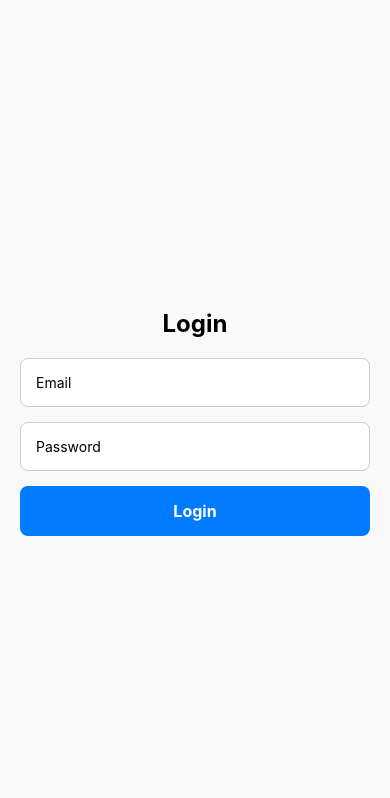
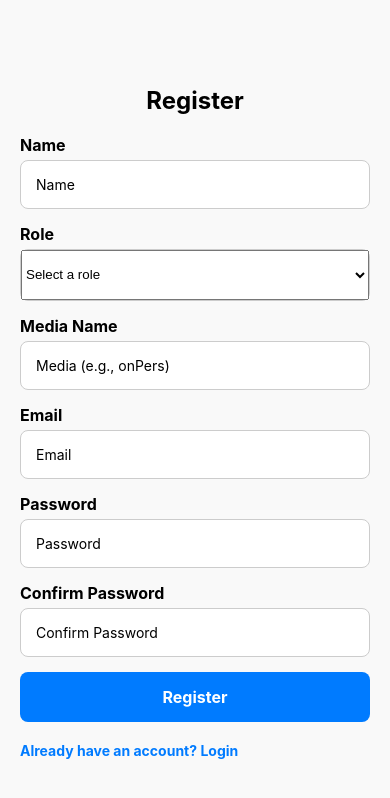
Before and after one commit to muhammadagiandi32/onPers-new, a React Native app: screen /RegisterScreen in a window 390 px wide. Before the commit this address had no page. Shown: the top 798 px of the page. Built offline with nearby package versions, Linux system fonts and the light colour scheme.

Commit message:
Feat, Update, Fixing

```diff
--- a/App.js
+++ b/App.js
@@ -13,6 +13,7 @@ import LoginScreen from "./screen/LoginScreen";
 import MessagesScreen from "./screen/MessagesScreen"; // Import MessagesScreen
 import ChatScreen from "./screen/ChatScreen"; // Import ChatScreen
 import CreateArticleScreen from "./screen/CreateArticleScreen";
+import RegisterScreen from "./screen/RegisterScreen";
 
 const Stack = createNativeStackNavigator();
 const Tab = createBottomTabNavigator();
@@ -75,7 +76,6 @@ function CreateArticleStack() {
         component={CreateArticleScreen}
         options={{ title: "Create", headerShown: false }}
       />
-
     </Stack.Navigator>
   );
 }
@@ -141,7 +141,7 @@ export default function App() {
             component={MessagesStack} // Gunakan MessagesStack
             options={{ headerShown: false }}
           />
-           <Tab.Screen
+          <Tab.Screen
             name="CreateArticle"
             component={CreateArticleStack} // Gunakan MessagesStack
             options={{ headerShown: false }}
@@ -160,6 +160,11 @@ export default function App() {
             children={() => <LoginScreen setIsLoggedIn={setIsLoggedIn} />}
             options={{ headerShown: false }}
           />
+          <Stack.Screen
+            name="RegisterScreen"
+            component={RegisterScreen}
+            options={{ headerShown: false }}
+          />
         </Stack.Navigator>
       )}
     </NavigationContainer>
--- a/app.json
+++ b/app.json
@@ -4,23 +4,32 @@
     "slug": "onPers-new",
     "version": "1.0.0",
     "orientation": "portrait",
-    "icon": "./assets/icon.png",
+    "icon": "./assets/icon-onpers.png",
     "userInterfaceStyle": "light",
     "splash": {
-      "image": "./assets/logo-onpers.png",
+      "image": "./assets/icon-onpers.png",
       "resizeMode": "contain",
       "backgroundColor": "#ffffff"
     },
     "newArchEnabled": true,
     "assetBundlePatterns": ["**/*"],
     "ios": {
-      "supportsTablet": true
+      "supportsTablet": true,
+      "infoPlist": {
+        "NSCameraUsageDescription": "This app requires access to the camera to take photos.",
+        "NSPhotoLibraryUsageDescription": "This app requires access to the photo library to select images."
+      }
     },
     "android": {
       "adaptiveIcon": {
-        "foregroundImage": "./assets/adaptive-icon.png",
+        "foregroundImage": "./assets/icon-onpers.png",
         "backgroundColor": "#ffffff"
       },
+      "permissions": [
+        "CAMERA",
+        "READ_EXTERNAL_STORAGE",
+        "WRITE_EXTERNAL_STORAGE"
+      ],
       "package": "com.muhagi32.onPersnew"
     },
     "web": {
--- a/package.json
+++ b/package.json
@@ -12,6 +12,7 @@
     "@expo/metro-runtime": "~4.0.0",
     "@expo/vector-icons": "^14.0.0",
     "@react-native-async-storage/async-storage": "1.23.1",
+    "@react-native-picker/picker": "^2.11.0",
     "@react-navigation/bottom-tabs": "^6.5.20",
     "@react-navigation/native": "^6.1.17",
     "@react-navigation/native-stack": "^6.9.26",
@@ -28,11 +29,13 @@
     "react-native-render-html": "^6.3.4",
     "react-native-safe-area-context": "4.12.0",
     "react-native-screens": "~4.4.0",
+    "react-native-select-dropdown": "^4.0.1",
     "react-native-video": "^6.9.0",
     "react-native-web": "~0.19.6",
     "react-native-webview": "^13.12.5",
     "twrnc": "^4.2.0",
-    "typescript": "5.4.5"
+    "typescript": "5.4.5",
+    "expo-document-picker": "~13.0.2"
   },
   "devDependencies": {
     "@babel/core": "^7.20.0"
--- a/screen/CreateArticleScreen.js
+++ b/screen/CreateArticleScreen.js
@@ -1,62 +1,199 @@
-import React from "react";
-import { StyleSheet, View, Text, TextInput, TouchableOpacity, ScrollView, SafeAreaView } from "react-native";
+import React, { useState, useEffect } from "react";
+import {
+  StyleSheet,
+  View,
+  Text,
+  TextInput,
+  TouchableOpacity,
+  ScrollView,
+  SafeAreaView,
+  Alert,
+  ActivityIndicator,
+  Image,
+} from "react-native";
+import AsyncStorage from "@react-native-async-storage/async-storage";
+import * as DocumentPicker from "expo-document-picker";
+import api from "../src/utils/api"; // Import API instance
+import { Picker } from "@react-native-picker/picker"; // Import Picker
 
 const CreateArticleScreen = () => {
+  const [title, setTitle] = useState("");
+  const [content, setContent] = useState("");
+  const [image, setImage] = useState(null);
+  const [category, setCategory] = useState("");
+  const [categories, setCategories] = useState([]);
+  const [loading, setLoading] = useState(false);
+
+  // Fetch daftar kategori dari server
+  useEffect(() => {
+    const fetchCategories = async () => {
+      try {
+        const response = await api.get("/category-name"); // Ganti endpoint sesuai backend Anda
+        if (response.data.success) {
+          setCategories(response.data.data);
+        } else {
+          Alert.alert("Error", "Failed to fetch categories.");
+        }
+      } catch (error) {
+        console.error("Error fetching categories:", error);
+        Alert.alert("Error", "An error occurred while fetching categories.");
+      }
+    };
+
+    fetchCategories();
+  }, []);
+
+  const handleFilePicker = async () => {
+    try {
+      const result = await DocumentPicker.getDocumentAsync({
+        type: "image/*",
+      });
+
+      if (!result.canceled) {
+        const file = result.assets ? result.assets[0] : result;
+        if (!file.name.match(/\.(jpg|jpeg|png|gif|webp)$/i)) {
+          Alert.alert("Invalid File", "Please select a valid image file.");
+          return;
+        }
+        setImage(file);
+        Alert.alert("File Selected", file.name);
+      } else {
+        Alert.alert("Cancelled", "File selection was cancelled.");
+      }
+    } catch (error) {
+      console.error("Error selecting file:", error);
+      Alert.alert("Error", "An error occurred while selecting the file.");
+    }
+  };
+
+  const handleSubmit = async () => {
+    if (!title || !content || !category || !image) {
+      Alert.alert("Error", "Please fill all required fields.");
+      return;
+    }
+
+    setLoading(true);
+
+    try {
+      const token = await AsyncStorage.getItem("access_token");
+      if (!token) {
+        Alert.alert("Error", "User is not authenticated.");
+        setLoading(false);
+        return;
+      }
+
+      const formData = new FormData();
+      formData.append("judul_berita", title);
+      formData.append("content", content);
+      formData.append("category", category); // Mengirim UUID kategori
+      formData.append("gambar", {
+        uri: image.uri,
+        type: image.mimeType || "image/jpeg",
+        name: image.name,
+      });
+
+      const response = await api.post("/post-berita", formData, {
+        headers: {
+          Authorization: `Bearer ${token}`,
+          "Content-Type": "multipart/form-data",
+        },
+      });
+
+      setLoading(false);
+
+      if (response.status === 201) {
+        Alert.alert("Success", "Article submitted successfully!");
+        setTitle("");
+        setContent("");
+        setCategory("");
+        setImage(null);
+      } else {
+        Alert.alert("Error", "Failed to submit article.");
+      }
+    } catch (error) {
+      console.error("Error submitting article:", error);
+      setLoading(false);
+      Alert.alert(
+        "Error",
+        error.response?.data?.message || "An error occurred while submitting."
+      );
+    }
+  };
+
   return (
     <SafeAreaView style={styles.safeArea}>
       <ScrollView style={styles.container}>
-          <Text style={styles.title}>SUBMIT REQUEST</Text>
-          <Text style={styles.subtitle}>
-            Lorem ipsum is simply dummy text of the printing and typesetting industry.
-          </Text>
+        <Text style={styles.title}>CREATE ARTICLE</Text>
 
+        {/* Title */}
         <View style={styles.inputGroup}>
-            <Text style={styles.label}>First Name</Text>
-            <TextInput style={styles.input} placeholder="Enter your First Name" />
+          <Text style={styles.label}>Title</Text>
+          <TextInput
+            style={styles.input}
+            placeholder="Enter the Title"
+            value={title}
+            onChangeText={setTitle}
+          />
         </View>
 
+        {/* Category */}
         <View style={styles.inputGroup}>
-            <Text style={styles.label}>Last Name</Text>
-            <TextInput style={styles.input} placeholder="Enter your Last Name" />
+          <Text style={styles.label}>Category</Text>
+          <Picker
+            selectedValue={category}
+            onValueChange={(itemValue) => setCategory(itemValue)}
+            style={styles.picker}
+          >
+            <Picker.Item label="Select a category" value="" />
+            {categories.map((cat) => (
+              <Picker.Item key={cat.id} label={cat.name} value={cat.id} />
+            ))}
+          </Picker>
         </View>
 
+        {/* Content */}
         <View style={styles.inputGroup}>
-            <Text style={styles.label}>Email Id</Text>
-            <TextInput style={styles.input} placeholder="Enter your Email Id" keyboardType="email-address" />
-          </View>
-
-          <View style={styles.inputGroup}>
-            <Text style={styles.label}>Mobile Number</Text>
-            <TextInput style={styles.input} placeholder="Enter your 10 digit mobile number" keyboardType="phone-pad" />
-          </View>
-
-          <View style={styles.inputGroup}>
-            <Text style={styles.label}>Subject</Text>
-            <TextInput style={styles.input} placeholder="Enter the Subject" />
-          </View>
-
-          <View style={styles.inputGroup}>
-            <Text style={styles.label}>Message</Text>
+          <Text style={styles.label}>Content</Text>
           <TextInput
-              style={[styles.input, styles.textarea]}
-              placeholder="Enter your Message within 400 characters"
+            style={[styles.input, styles.textArea]}
+            placeholder="Enter the Content"
+            value={content}
+            onChangeText={setContent}
             multiline
           />
         </View>
 
-          <View style={styles.attachmentSection}>
-            <Text style={styles.label}>Attachments</Text>
-            <TouchableOpacity style={styles.attachmentButton}>
-              <Text style={styles.attachmentText}>Add or Drag & Drop your files here</Text>
+        {/* Image */}
+        <View style={styles.inputGroup}>
+          <Text style={styles.label}>Image</Text>
+          <TouchableOpacity
+            style={styles.attachmentButton}
+            onPress={handleFilePicker}
+          >
+            <Text style={styles.attachmentText}>
+              {image ? image.name : "Select an image"}
+            </Text>
           </TouchableOpacity>
+
+          {/* Preview Gambar */}
+          {image && (
+            <View style={styles.imagePreviewContainer}>
+              <Image source={{ uri: image.uri }} style={styles.imagePreview} />
+            </View>
+          )}
         </View>
 
-          <Text style={styles.note}>
-            Please verify your entered details before submitting.
-          </Text>
-
-          <TouchableOpacity style={styles.submitButton}>
+        {/* Submit Button */}
+        <TouchableOpacity
+          style={styles.submitButton}
+          onPress={handleSubmit}
+          disabled={loading}
+        >
+          {loading ? (
+            <ActivityIndicator size="small" color="#FFF" />
+          ) : (
             <Text style={styles.submitButtonText}>SUBMIT</Text>
+          )}
         </TouchableOpacity>
       </ScrollView>
     </SafeAreaView>
@@ -77,13 +214,7 @@ const CreateArticleScreen = () => {
     fontWeight: "bold",
     color: "#FF4C4C",
     textAlign: "center",
-      marginBottom: 8,
-    },
-    subtitle: {
-      fontSize: 14,
-      color: "#333",
-      textAlign: "center",
-      marginBottom: 20,
+    marginBottom: 16,
   },
   inputGroup: {
     marginBottom: 16,
@@ -91,7 +222,7 @@ const CreateArticleScreen = () => {
   label: {
     fontSize: 16,
     color: "#333",
-      marginBottom: 4,
+    marginBottom: 8,
   },
   input: {
     backgroundColor: "#FFF",
@@ -102,12 +233,15 @@ const CreateArticleScreen = () => {
     fontSize: 16,
     color: "#333",
   },
-    textarea: {
+  textArea: {
     height: 100,
     textAlignVertical: "top",
   },
-    attachmentSection: {
-      marginBottom: 16,
+  picker: {
+    backgroundColor: "#FFF",
+    borderWidth: 1,
+    borderColor: "#CCC",
+    borderRadius: 8,
   },
   attachmentButton: {
     backgroundColor: "#FFF",
@@ -121,11 +255,15 @@ const CreateArticleScreen = () => {
     fontSize: 14,
     color: "#666",
   },
-    note: {
-      fontSize: 12,
-      color: "#666",
-      textAlign: "center",
-      marginBottom: 20,
+  imagePreviewContainer: {
+    marginTop: 10,
+    alignItems: "center",
+  },
+  imagePreview: {
+    width: 200,
+    height: 200,
+    borderRadius: 8,
+    resizeMode: "contain",
   },
   submitButton: {
     backgroundColor: "#FF4C4C",
--- a/screen/LoginScreen.js
+++ b/screen/LoginScreen.js
@@ -8,12 +8,16 @@ import {
   Alert,
 } from "react-native";
 import AsyncStorage from "@react-native-async-storage/async-storage";
+import { useNavigation } from "@react-navigation/native";
+
 import api from "../src/utils/api";
 
 const LoginScreen = ({ setIsLoggedIn }) => {
   const [email, setEmail] = useState("");
   const [password, setPassword] = useState("");
   const [loading, setLoading] = useState(false);
+
+  const navigation = useNavigation();
 
   const handleLogin = async () => {
     if (!email || !password) {
@@ -30,7 +34,6 @@ const LoginScreen = ({ setIsLoggedIn }) => {
       };
       console.log("REACT_APP_API_DEVICE:", process.env.REACT_APP_API_DEVICE);
       console.log("Request Body:", requestBody);
-      // console.log("Base URL:", api.defaults.baseURL);
       console.log("Full URL:", `${api.defaults.baseURL}/login`);
 
       const response = await api.post("/login", requestBody);
@@ -41,7 +44,6 @@ const LoginScreen = ({ setIsLoggedIn }) => {
       await AsyncStorage.setItem("access_token", access_token);
 
       Alert.alert("Success", `Welcome, ${user.name}!`);
-      // Navigasi ke layar Home yang ada dalam Tab.Navigator
       setIsLoggedIn(true);
     } catch (error) {
       console.log("Login Error:", error);
@@ -51,6 +53,10 @@ const LoginScreen = ({ setIsLoggedIn }) => {
     } finally {
       setLoading(false);
     }
+  };
+
+  const navigateToRegister = () => {
+    navigation.navigate("RegisterScreen"); // Pastikan RegisterScreen sudah diatur di navigator Anda
   };
 
   return (
@@ -78,6 +84,12 @@ const LoginScreen = ({ setIsLoggedIn }) => {
         <Text style={styles.buttonText}>
           {loading ? "Logging in..." : "Login"}
         </Text>
+      </TouchableOpacity>
+      <TouchableOpacity
+        style={styles.registerButton}
+        onPress={navigateToRegister}
+      >
+        <Text style={styles.registerText}>Don't have an account? Register</Text>
       </TouchableOpacity>
     </View>
   );
@@ -111,12 +123,21 @@ const styles = StyleSheet.create({
     backgroundColor: "#007bff",
     borderRadius: 8,
     alignItems: "center",
+    marginBottom: 10,
   },
   buttonText: {
     color: "#fff",
     fontSize: 16,
     fontWeight: "bold",
   },
+  registerButton: {
+    marginTop: 10,
+  },
+  registerText: {
+    color: "#007bff",
+    fontSize: 14,
+    fontWeight: "bold",
+  },
 });
 
 export default LoginScreen;
--- /dev/null
+++ b/screen/RegisterScreen.js
@@ -0,0 +1,204 @@
+import React, { useState } from "react";
+import {
+  View,
+  Text,
+  TextInput,
+  TouchableOpacity,
+  StyleSheet,
+  Alert,
+} from "react-native";
+import api from "../src/utils/api";
+import { useNavigation } from "@react-navigation/native";
+import { Picker } from "@react-native-picker/picker"; // Import Picker
+
+const RegisterScreen = () => {
+  const navigation = useNavigation();
+
+  const [name, setName] = useState("");
+  const [role, setRole] = useState(""); // State for selected role
+  const [media, setMedia] = useState("");
+  const [email, setEmail] = useState("");
+  const [password, setPassword] = useState("");
+  const [confirmPassword, setConfirmPassword] = useState("");
+  const [loading, setLoading] = useState(false);
+
+  const handleRegister = async () => {
+    if (!name || !role || !media || !email || !password || !confirmPassword) {
+      Alert.alert("Error", "Please fill in all fields");
+      return;
+    }
+
+    if (password !== confirmPassword) {
+      Alert.alert("Error", "Passwords do not match");
+      return;
+    }
+
+    setLoading(true);
+
+    try {
+      const requestBody = {
+        name,
+        role,
+        media,
+        email: email.toLowerCase(),
+        password,
+        password_confirmation: confirmPassword,
+      };
+
+      console.log("Request Body:", requestBody);
+      const response = await api.post("/register", requestBody);
+      console.log("Response Data:", response.data);
+
+      Alert.alert("Success", "Registration successful!");
+      navigation.navigate("Login");
+    } catch (error) {
+      console.log("Registration Error:", error);
+      console.log("Error Response:", error.response?.data);
+
+      Alert.alert(
+        "Error",
+        error.response?.data?.message || "Registration failed"
+      );
+    } finally {
+      setLoading(false);
+    }
+  };
+
+  return (
+    <View style={styles.container}>
+      <Text style={styles.title}>Register</Text>
+      <Text style={styles.label}>Name</Text>
+      <TextInput
+        style={styles.input}
+        placeholder="Name"
+        value={name}
+        onChangeText={setName}
+      />
+
+      {/* Role Dropdown */}
+      <Text style={styles.label}>Role</Text>
+      <View style={styles.pickerContainer}>
+        <Picker
+          selectedValue={role}
+          onValueChange={(itemValue) => setRole(itemValue)}
+          style={styles.picker}
+        >
+          <Picker.Item label="Select a role" value="" />
+          <Picker.Item label="Umum" value="Umum" />
+          <Picker.Item label="Wartawan" value="Wartawan" />
+          <Picker.Item label="Narasumber" value="Narasumber" />
+          <Picker.Item label="Jasa" value="Jasa" />
+          <Picker.Item label="Humas" value="Humas" />
+        </Picker>
+      </View>
+
+      <Text style={styles.label}>Media Name</Text>
+      <TextInput
+        style={styles.input}
+        placeholder="Media (e.g., onPers)"
+        value={media}
+        onChangeText={setMedia}
+      />
+
+      <Text style={styles.label}>Email</Text>
+      <TextInput
+        style={styles.input}
+        placeholder="Email"
+        keyboardType="email-address"
+        value={email}
+        onChangeText={setEmail}
+      />
+
+      <Text style={styles.label}>Password</Text>
+      <TextInput
+        style={styles.input}
+        placeholder="Password"
+        secureTextEntry
+        value={password}
+        onChangeText={setPassword}
+      />
+
+      <Text style={styles.label}>Confirm Password</Text>
+      <TextInput
+        style={styles.input}
+        placeholder="Confirm Password"
+        secureTextEntry
+        value={confirmPassword}
+        onChangeText={setConfirmPassword}
+      />
+      <TouchableOpacity
+        style={styles.button}
+        onPress={handleRegister}
+        disabled={loading}
+      >
+        <Text style={styles.buttonText}>
+          {loading ? "Registering..." : "Register"}
+        </Text>
+      </TouchableOpacity>
+      <TouchableOpacity onPress={() => navigation.navigate("Login")}>
+        <Text style={styles.loginText}>Already have an account? Login</Text>
+      </TouchableOpacity>
+    </View>
+  );
+};
+
+const styles = StyleSheet.create({
+  container: {
+    flex: 1,
+    justifyContent: "center",
+    padding: 20,
+    backgroundColor: "#f9f9f9",
+  },
+  title: {
+    fontSize: 24,
+    fontWeight: "bold",
+    marginBottom: 20,
+    textAlign: "center",
+  },
+  input: {
+    width: "100%",
+    padding: 15,
+    borderWidth: 1,
+    borderColor: "#ccc",
+    borderRadius: 8,
+    marginBottom: 15,
+    backgroundColor: "#fff",
+  },
+  pickerContainer: {
+    borderWidth: 1,
+    borderColor: "#ccc",
+    borderRadius: 8,
+    marginBottom: 15,
+    backgroundColor: "#fff",
+  },
+  picker: {
+    width: "100%",
+    height: 50,
+  },
+  button: {
+    width: "100%",
+    padding: 15,
+    backgroundColor: "#007bff",
+    borderRadius: 8,
+    alignItems: "center",
+    marginBottom: 10,
+  },
+  buttonText: {
+    color: "#fff",
+    fontSize: 16,
+    fontWeight: "bold",
+  },
+  loginText: {
+    color: "#007bff",
+    fontSize: 14,
+    fontWeight: "bold",
+    marginTop: 10,
+  },
+  label: {
+    fontSize: 16,
+    fontWeight: "bold",
+    marginBottom: 5,
+  },
+});
+
+export default RegisterScreen;
--- a/src/utils/api.js
+++ b/src/utils/api.js
@@ -5,7 +5,7 @@ const isEmulator = false; // Set `true` jika Anda menggunakan emulator
 const api = axios.create({
   baseURL: isEmulator
     ? "http://10.0.2.2:8000/api" // URL untuk Android Emulator (10.0.2.2)
-    : "http://172.20.10.3:8881/api", // Ganti dengan IP komputer untuk perangkat fisik
+    : "https://onpers.co.id/api", // Ganti dengan IP komputer untuk perangkat fisik
   headers: {
     "Content-Type": "application/json",
   },
```
Also changed, not shown: assets/icon-onpers.png (added), 1 other file (tests, documents, lock files or other folders). Lines whose indentation alone changed are shown as unchanged.
